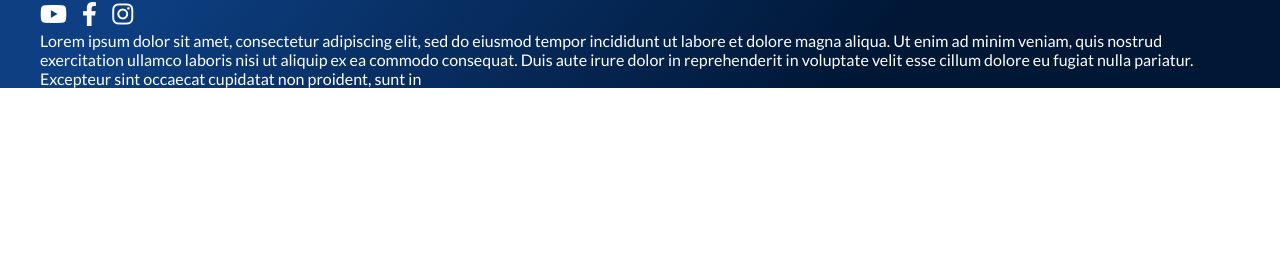
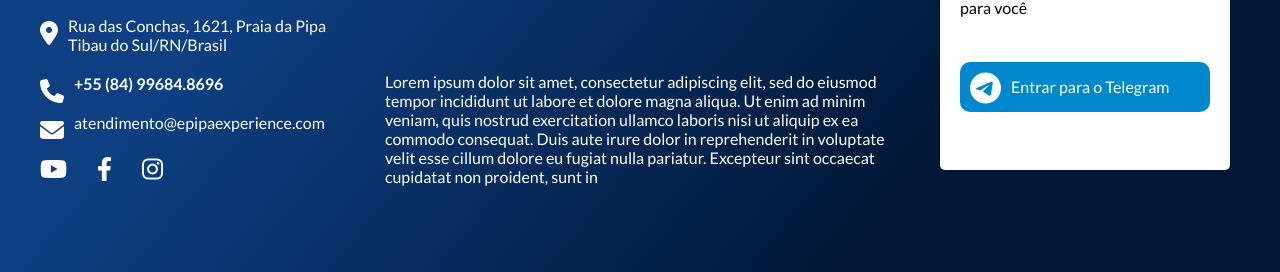
Before and after one commit to AnaClaraLDM/AAAC, a plain HTML site: page Trabalho_2.html in a window 1280 px wide. Shown: the part 2085-2357 px from the top of the page. Before the commit the page ends 2173 px from the top, so only its background shows below. Drawn offline with Linux system fonts and the light colour scheme.

Commit message:
Trabalho em grupo 2 finalizado

```diff
--- a/Trabalho_2.css
+++ b/Trabalho_2.css
@@ -63,6 +63,7 @@ header div a:hover{
 }
 main{
     margin: 100px;
+    padding-bottom: 20px;
 }
 main h1{
     font-size: 40px;
@@ -154,29 +155,78 @@ footer section img{
     vertical-align: top;
     margin-right: 50px;
 }
+.nav a:hover{
+    font-weight: 400;
+    color: #FFC82C;
+}
 footer section a{
     display: block;
     color: white;
     text-decoration: none;
     padding: 5px 0;
 }
-span{
+.contatos span {
     display: block;
-    max-width: 300px;
+    margin-bottom: 20px;
 }
 
 .contatos a {
     font-size: 1.5em;
-    margin-right: 0.5em;
+    margin-right: 10px;
     color: white;
     text-decoration: none;
+    float: left;
+}
+
+.texto {
+    margin-left: 0;
+    color: white;
 }
 
 .contatos p {
-    display: inline;
-    color: white;
+    vertical-align: middle;
     margin: 0;
 }
-.contatos p{
-    text-align: right;
+.icone{
+    padding-right: 20px;
 }
+.geral{
+    position: relative;
+    padding-top: 10px;
+    padding-bottom: 60px;
+}
+.lorem{
+    position: absolute;
+    left: 345px;
+    bottom: 10px;
+    max-width: 500px;
+}
+.telegram{
+    position: absolute;
+    top: 50px;
+    right: 10px;
+    background-color: white;
+    width: 250px;
+    height: 250px;
+    border-radius: 5px;
+    padding: 20px;
+}
+.telegram span {
+    display: block;
+    margin-top: 45px;
+    background-color: #0088cc;
+    color: #ffffff;
+    padding: 5px 10px;
+    border-radius: 10px;
+}
+.telegram a {
+    font-size: 2em;
+    margin-right: 10px;
+    text-decoration: none;
+    float: left;
+}
+.telegram span p {
+    display: inline;
+    margin: 0;
+    line-height: 2.5;
+}
--- a/Trabalho_2.html
+++ b/Trabalho_2.html
@@ -87,8 +87,8 @@
         </section>
     </main>
 
-    <footer>
-        <section class="container1">
+    <footer class="geral">
+        <section class="container1 geral">
             <img src="Img trabalho 2/logo-branca.png" alt="">
             <div class="navs">
                 <div class="nav">
@@ -104,31 +104,38 @@
                     <a href="#">Experiências</a>
                 </div>
             </div>
-            <div class="contatos">
-                <div>
-                    <span>
+            <div>
+                <div class="contatos">
+                    <span class="texto">
                         <a href="#" class="fas fa-map-marker-alt"></a>
-                        <p class="texto">Rua das Conchas, 1621, Praia da Pipa
-                        Tibau do Sul/RN/Brasil</p>
+                        <p>Rua das Conchas, 1621, Praia da Pipa</p>
+                        <p>Tibau do Sul/RN/Brasil</p>
                     </span>
-                    <span>
-                        <a href="#" class="fas fa-phone"></a><p>+55 (84) 99684.8696</p>
+                    <span class="texto">
+                        <a href="#" class="fas fa-phone"></a><p><strong>+55 (84) 99684.8696</strong></p>
                     </span>
-                    <span>
+                    <span class="texto">
                         <a href="#" class="fas fa-envelope"></a>
                         <p>atendimento@epipaexperience.com</p>
                     </span>
                     <div>
-                        <a href="#" class="fab fa-youtube"></a>
-                        <a href="#" class="fab fa-facebook-f"></a>
-                        <a href="#" class="fab fa-instagram"></a>
+                        <a href="#" class="fab fa-youtube icone"></a>
+                        <a href="#" class="fab fa-facebook-f icone"></a>
+                        <a href="#" class="fab fa-instagram icone"></a>
                     </div>
                 </div>
-                <p>
+                <p class="lorem texto">
                     Lorem ipsum dolor sit amet, consectetur adipiscing elit, sed do eiusmod tempor incididunt ut labore et dolore magna aliqua. Ut enim ad minim veniam, quis nostrud exercitation ullamco laboris nisi ut aliquip ex ea commodo consequat. Duis aute irure dolor in reprehenderit in voluptate velit esse cillum dolore eu fugiat nulla pariatur. Excepteur sint occaecat cupidatat non proident, sunt in
                 </p>
             </div>
-
+            <div class="telegram">
+                <h3>Fique por dentro</h3>
+                <p>Acompanhe novidades, promoções, descontos e tudo que preparamos para você</p>
+                <span>
+                    <a href="#" class="fab fa-telegram"></a>
+                    <p>Entrar para o Telegram</p>
+                </span>
+            </div>
         </section>
     </footer>
 </body>
```
